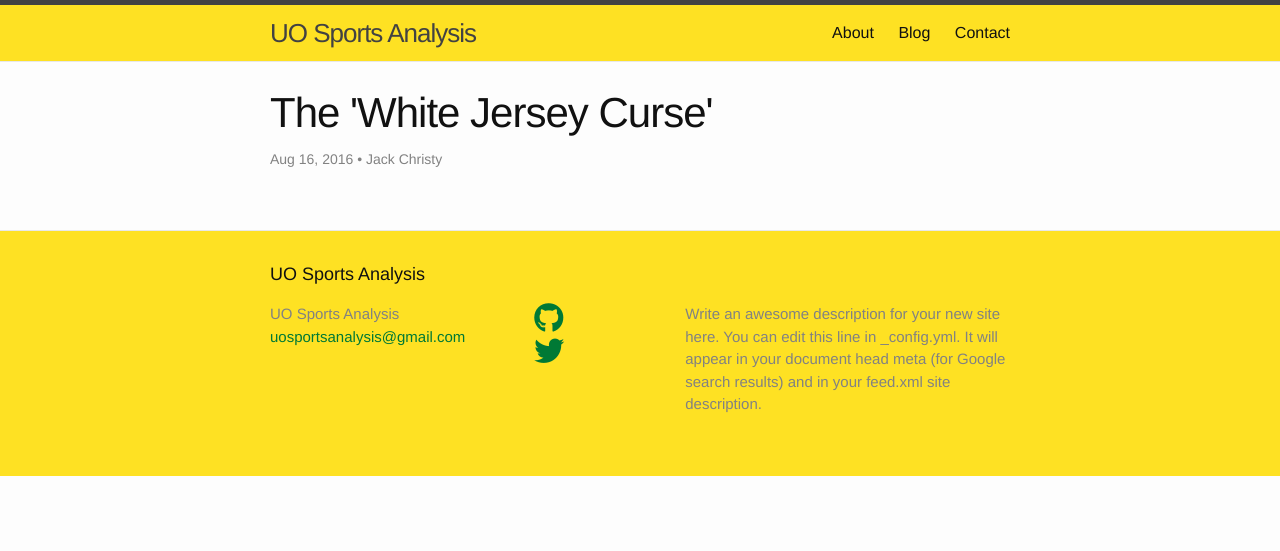
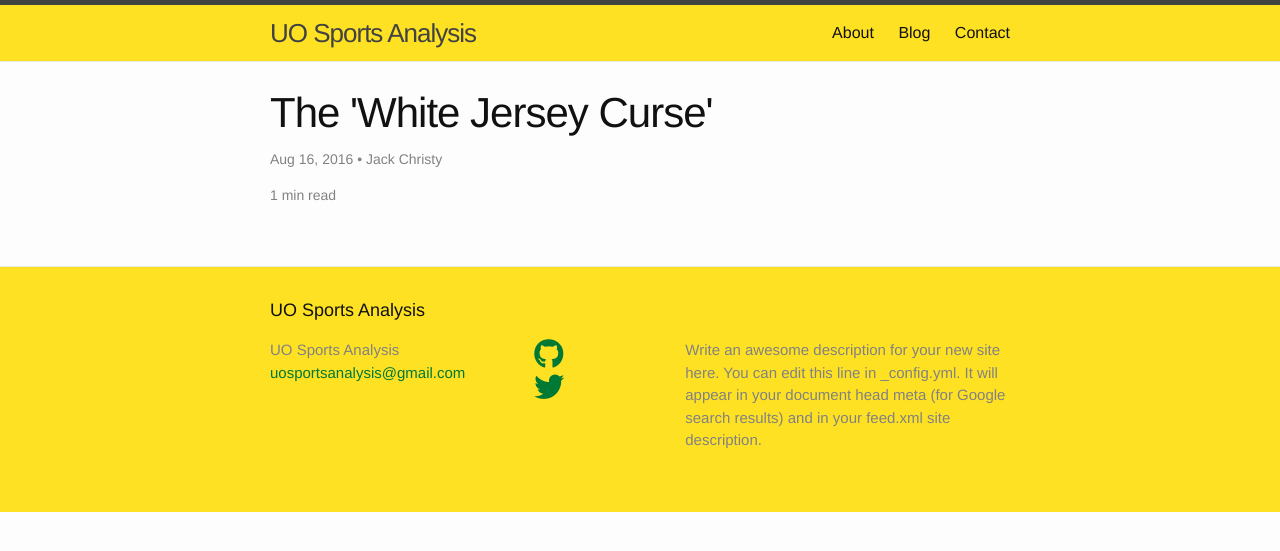
Before and after one commit to uosportsanalysis/uosportsanalysis.github.io, a Jekyll site: the page built from _posts/2016-08-15-white-jersey-curse.md, in a window 1280 px wide. Shown: the top 551 px of the page. Built offline with Jekyll 4.4.1, drawn with Linux system fonts in a browser that asks for light colours; nearby versions of some CDN libraries.

Commit message:
add estimated read time to post layout

```diff
--- /dev/null
+++ b/_includes/read_time.html
@@ -0,0 +1,9 @@
+<!-- from Carlos Becker's great article: http://carlosbecker.com/posts/jekyll-reading-time-without-plugins/ -->
+<span class="reading-time" title="Estimated read time">
+  {% assign words = content | number_of_words %}
+  {% if words < 360 %}
+    1 min read
+  {% else %}
+    {{ words | divided_by:180 }} min read
+  {% endif %}
+</span>
--- a/_layouts/post.html
+++ b/_layouts/post.html
@@ -6,6 +6,7 @@ layout: default
   <header class="post-header">
     <h1 class="post-title" itemprop="name headline">{{ page.title }}</h1>
     <p class="post-meta"><time datetime="{{ page.date | date_to_xmlschema }}" itemprop="datePublished">{{ page.date | date: "%b %-d, %Y" }}</time>{% if page.author %} • <span itemprop="author" itemscope itemtype="http://schema.org/Person"><span itemprop="name">{{ page.author }}</span></span>{% endif %}</p>
+    <p class="post-meta">{% include read_time.html %}</p>
   </header>
 
   <div class="post-content" itemprop="articleBody">
```
